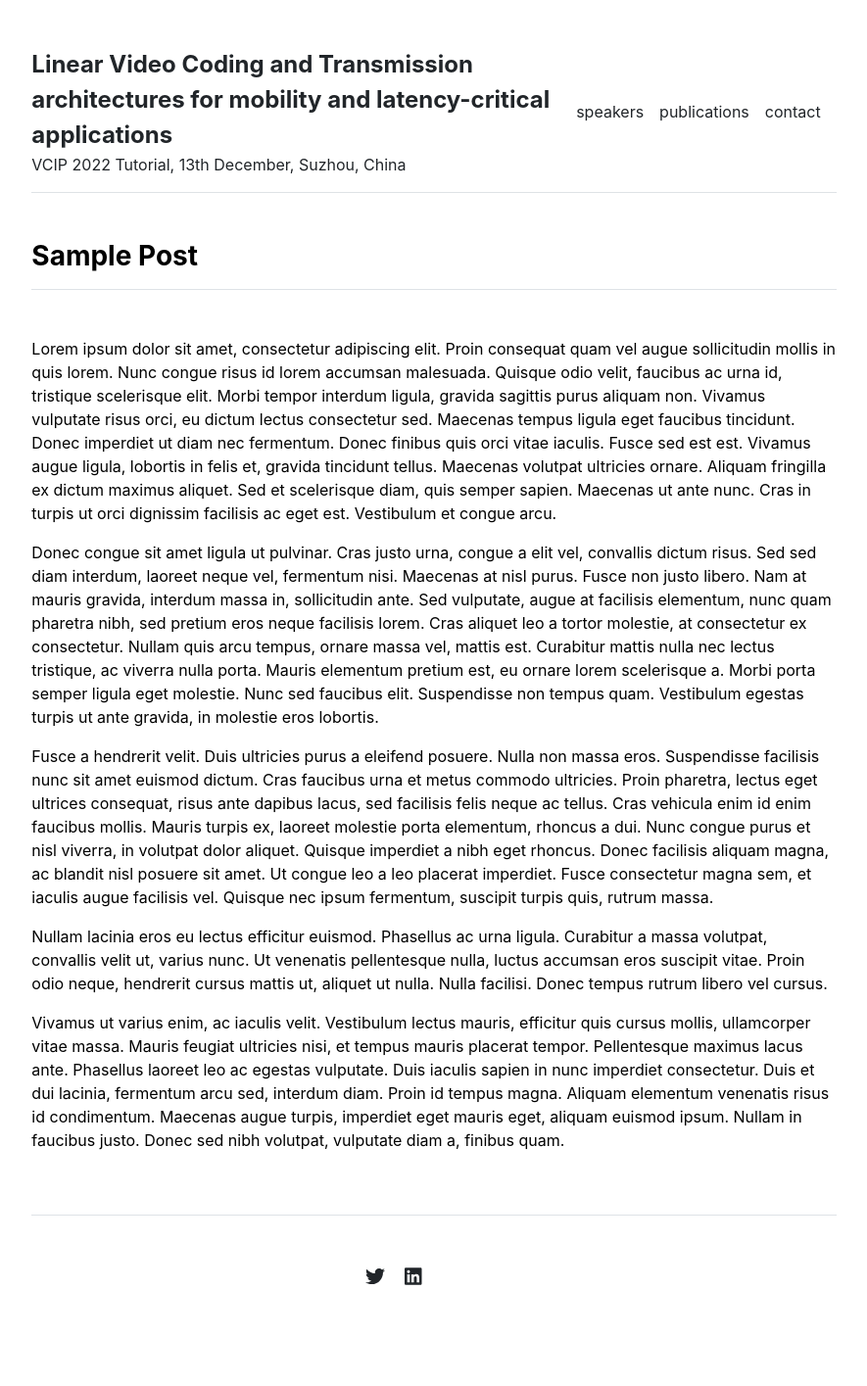
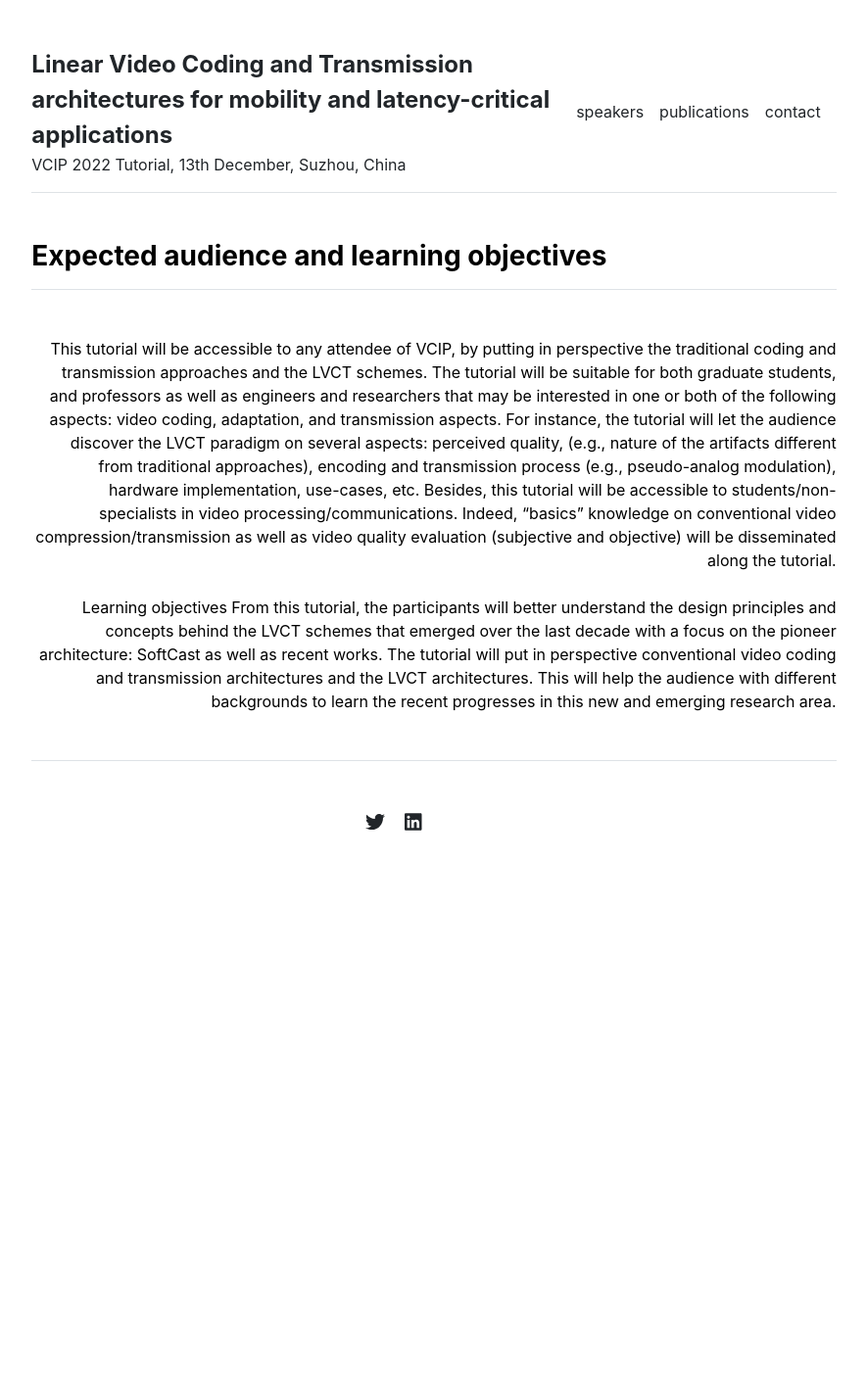
Before and after one commit to XiaYi59/LVCT, a Jekyll site: the page built from _posts/2020-01-01-sample-post.md, in a window 1280 px wide. Shown: the whole page at 98% size, without its empty margins (197-1082 px from the left). Built offline with Jekyll 4.4.1, drawn with Linux system fonts in a browser that asks for light colours; after the commit the page ends 951 px from its top, so only the background shows below that.

Commit message:
Update 2020-01-01-sample-post.md

```diff
--- a/_posts/2020-01-01-sample-post.md
+++ b/_posts/2020-01-01-sample-post.md
@@ -1,14 +1,9 @@
 ---
 layout: post
-title: "Sample Post"
+title: "Expected audience and learning objectives"
 ---
 
-Lorem ipsum dolor sit amet, consectetur adipiscing elit. Proin consequat quam vel augue sollicitudin mollis in quis lorem. Nunc congue risus id lorem accumsan malesuada. Quisque odio velit, faucibus ac urna id, tristique scelerisque elit. Morbi tempor interdum ligula, gravida sagittis purus aliquam non. Vivamus vulputate risus orci, eu dictum lectus consectetur sed. Maecenas tempus ligula eget faucibus tincidunt. Donec imperdiet ut diam nec fermentum. Donec finibus quis orci vitae iaculis. Fusce sed est est. Vivamus augue ligula, lobortis in felis et, gravida tincidunt tellus. Maecenas volutpat ultricies ornare. Aliquam fringilla ex dictum maximus aliquet. Sed et scelerisque diam, quis semper sapien. Maecenas ut ante nunc. Cras in turpis ut orci dignissim facilisis ac eget est. Vestibulum et congue arcu.
+<div style="text-align: right"> This tutorial will be accessible to any attendee of VCIP, by putting in perspective the traditional coding and transmission approaches and the LVCT schemes. The tutorial will be suitable for both graduate students, and professors as well as engineers and researchers that may be interested in one or both of the following aspects: video coding, adaptation, and transmission aspects. For instance, the tutorial will let the audience discover the LVCT paradigm on several aspects: perceived quality, (e.g., nature of the artifacts different from traditional approaches), encoding and transmission process (e.g., pseudo-analog modulation), hardware implementation, use-cases, etc. Besides, this tutorial will be accessible to students/non-specialists in video processing/communications. Indeed, “basics” knowledge on conventional video compression/transmission as well as video quality evaluation (subjective and objective) will be disseminated along the tutorial.<br><br>
 
-Donec congue sit amet ligula ut pulvinar. Cras justo urna, congue a elit vel, convallis dictum risus. Sed sed diam interdum, laoreet neque vel, fermentum nisi. Maecenas at nisl purus. Fusce non justo libero. Nam at mauris gravida, interdum massa in, sollicitudin ante. Sed vulputate, augue at facilisis elementum, nunc quam pharetra nibh, sed pretium eros neque facilisis lorem. Cras aliquet leo a tortor molestie, at consectetur ex consectetur. Nullam quis arcu tempus, ornare massa vel, mattis est. Curabitur mattis nulla nec lectus tristique, ac viverra nulla porta. Mauris elementum pretium est, eu ornare lorem scelerisque a. Morbi porta semper ligula eget molestie. Nunc sed faucibus elit. Suspendisse non tempus quam. Vestibulum egestas turpis ut ante gravida, in molestie eros lobortis.
-
-Fusce a hendrerit velit. Duis ultricies purus a eleifend posuere. Nulla non massa eros. Suspendisse facilisis nunc sit amet euismod dictum. Cras faucibus urna et metus commodo ultricies. Proin pharetra, lectus eget ultrices consequat, risus ante dapibus lacus, sed facilisis felis neque ac tellus. Cras vehicula enim id enim faucibus mollis. Mauris turpis ex, laoreet molestie porta elementum, rhoncus a dui. Nunc congue purus et nisl viverra, in volutpat dolor aliquet. Quisque imperdiet a nibh eget rhoncus. Donec facilisis aliquam magna, ac blandit nisl posuere sit amet. Ut congue leo a leo placerat imperdiet. Fusce consectetur magna sem, et iaculis augue facilisis vel. Quisque nec ipsum fermentum, suscipit turpis quis, rutrum massa.
-
-Nullam lacinia eros eu lectus efficitur euismod. Phasellus ac urna ligula. Curabitur a massa volutpat, convallis velit ut, varius nunc. Ut venenatis pellentesque nulla, luctus accumsan eros suscipit vitae. Proin odio neque, hendrerit cursus mattis ut, aliquet ut nulla. Nulla facilisi. Donec tempus rutrum libero vel cursus.
-
-Vivamus ut varius enim, ac iaculis velit. Vestibulum lectus mauris, efficitur quis cursus mollis, ullamcorper vitae massa. Mauris feugiat ultricies nisi, et tempus mauris placerat tempor. Pellentesque maximus lacus ante. Phasellus laoreet leo ac egestas vulputate. Duis iaculis sapien in nunc imperdiet consectetur. Duis et dui lacinia, fermentum arcu sed, interdum diam. Proin id tempus magna. Aliquam elementum venenatis risus id condimentum. Maecenas augue turpis, imperdiet eget mauris eget, aliquam euismod ipsum. Nullam in faucibus justo. Donec sed nibh volutpat, vulputate diam a, finibus quam.
+Learning objectives From this tutorial, the participants will better understand the design principles and concepts behind the LVCT schemes that emerged over the last decade with a focus on the pioneer architecture: SoftCast as well as recent works. The tutorial will put in perspective conventional video coding and transmission architectures and the LVCT architectures. This will help the audience with different backgrounds to learn the recent progresses in this new and emerging research area.
+</div>
```
